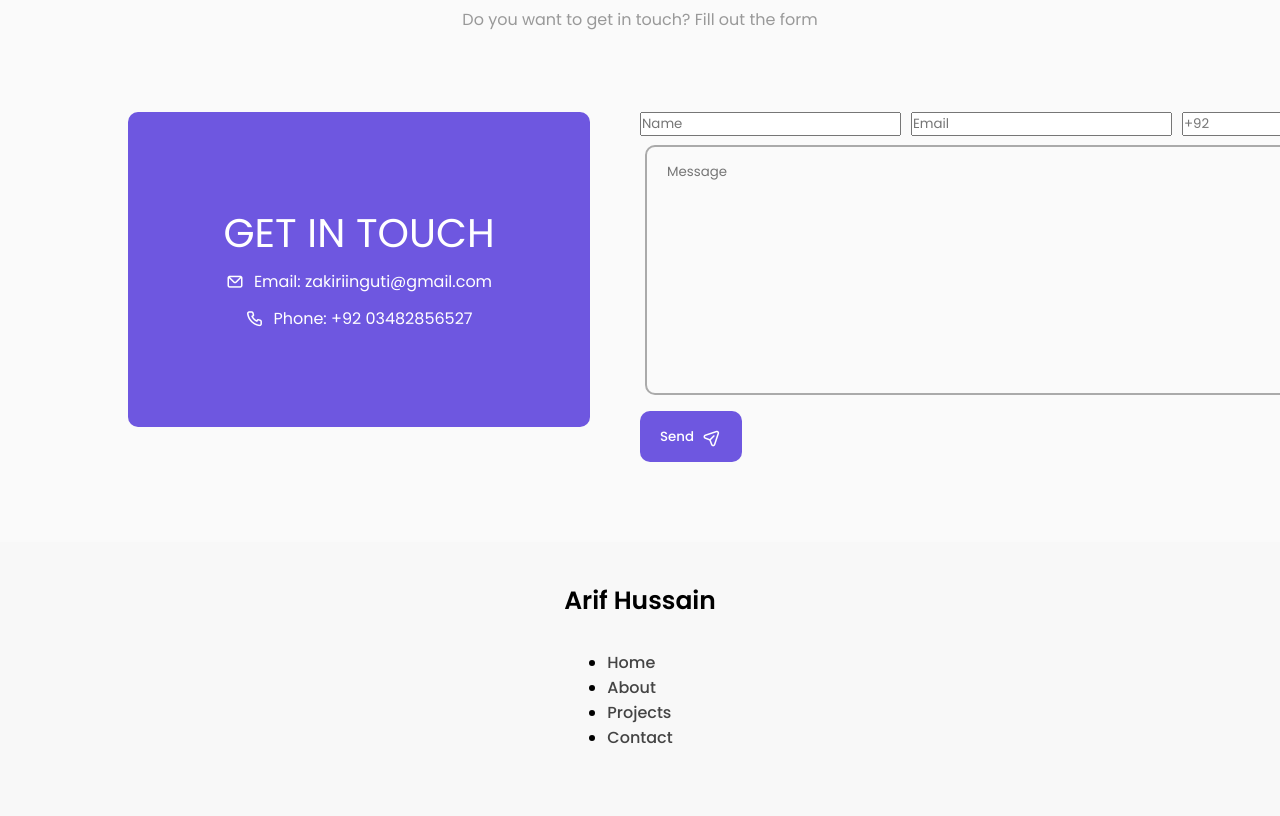
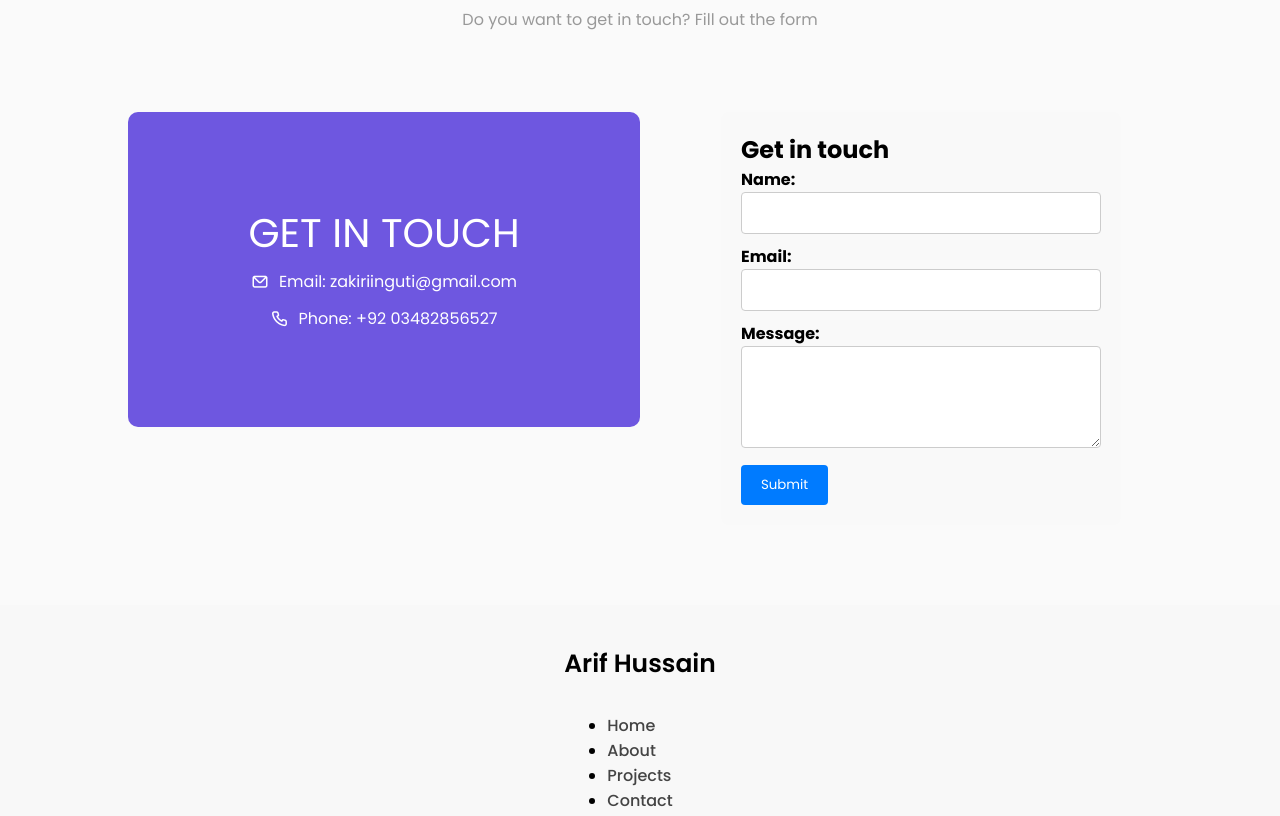
Before and after one commit to arifhussain1313/portfolio-new, a plain HTML site: page index.html in a window 1280 px wide. Shown: the part 1852-2668 px from the top of the page. Drawn offline with nearby package versions, Linux system fonts and the light colour scheme.

Commit message:
update contatc form

```diff
--- a/index.html
+++ b/index.html
@@ -41,7 +41,7 @@
                 </ul>
             </div>
             <div class="nav-button">
-                <button class="btn">Download CV <i class="uil uil-file-alt"></i></button>
+                <button class="btn"><a href="CV.docx">Download CV</a>  <i class="uil uil-file-alt"></i></button>
             </div>
             <div class="nav-menu-btn">
                 <i class="uil uil-bars" onclick="mymenufunction()"></i>
@@ -63,7 +63,7 @@
                     </div>
                     <div class="featured-text-btn">
                         <button class="btn blue-btn"> Hire me</button>
-                        <button class="btn"> download cv <i class="uil uil-file-alt"></i></button>
+                        <button class="btn"> <a href="CV.docx">download cv</a> <i class="uil uil-file-alt"></i></button>
                     </div>
                     <div class="social-icon">
                         <div class="icon"><i class="uil uil-instagram"></i></div>
@@ -176,7 +176,7 @@
                         </div>
                     </div>
                     <!-- contact form -->
-                    <div class="col">
+                    <!-- <div class="col">
                         <div class="formcontrol" id="formcontrol">
                             <div class="form-inputs">
                                 <input type="text" class="input-filed" placeholder="Name" style="color: black;">
@@ -184,14 +184,32 @@
                                 <input type="text" placeholder="+92" style="color: black;">
                             </div>
                             <div class="text-area">
-                                <textarea placeholder="Message"style="margin: 9px 5px;
-        color: black;"></textarea>
+                                <textarea placeholder="Message"></textarea>
                             </div>
                             <div class="form-button">
                                 <button class="btn">Send <i class="uil uil-message"></i></button>
                             </div>
                         </div>
+                </div> -->
+
+
+                <div class="mycontact">
+                    <h2>Get in touch</h2>
+                    <form id="myform">
+                        <label for="name">Name:</label>
+                        <input type="text" id="name" name="name" required>
+
+                        <label for="email">Email:</label>
+                        <input type="email" id="email" name="email" required>
+
+                        <label for="message">Message:</label>
+                        <textarea id="message" name="message" rows="4" required></textarea>
+
+                        <button type="submit">Submit</button>
+                    </form>
                 </div>
+
+                <!-- contact form end -->
               </section>
           </main>
           <!-- footer -->
--- a/portfolio.css
+++ b/portfolio.css
@@ -436,7 +436,7 @@ h3{
     z-index: 2;
 }
 /* ----- CONTACT FORM ----- */
-.form-control{
+/* .form-control{
     display: flex;
     flex-direction: column;
     gap: 10px;
@@ -479,7 +479,41 @@ textarea{
 .form-button i{
     font-size: 18px;
     rotate: -45deg;
+} */
+
+.mycontact {
+    max-width: 400px;
+    margin: 0 auto;
+    padding: 20px;
+    background-color: #f9f9f9;
+    border-radius: 8px;
 }
+
+label {
+    font-weight: bold;
+}
+
+input, textarea {
+    width: 100%;
+    padding: 10px;
+    margin-bottom: 10px;
+    border: 1px solid #ccc;
+    border-radius: 4px;
+}
+
+button {
+    background-color: #007bff;
+    color: #fff;
+    border: none;
+    padding: 10px 20px;
+    border-radius: 4px;
+    cursor: pointer;
+}
+
+
+
+
+/* contact form end */
 /* ----- FOOTER BOX ----- */
 footer{
     display: flex;
--- a/portfolio.js
+++ b/portfolio.js
@@ -86,3 +86,24 @@ function scrollActive(){
     })
 }
 window.addEventListener("scroll", scrollActive)
+
+// contact form
+const form = document.getElementById('myform');
+
+form.addEventListener('submit', (e) => {
+    e.preventDefault(); // Prevent form submission
+
+    const name = document.getElementById('name').value;
+    const email = document.getElementById('email').value;
+    const message = document.getElementById('message').value;
+
+    // Validate fields (you can add more checks here)
+    if (!name || !email || !message) {
+        alert('Please fill out all fields.');
+        return;
+    }
+
+    // Submit the form (you can send data to a server here)
+    console.log('Form submitted:', { name, email, message });
+});
+// contact form end
```
Also changed, not shown: 1 other file.
